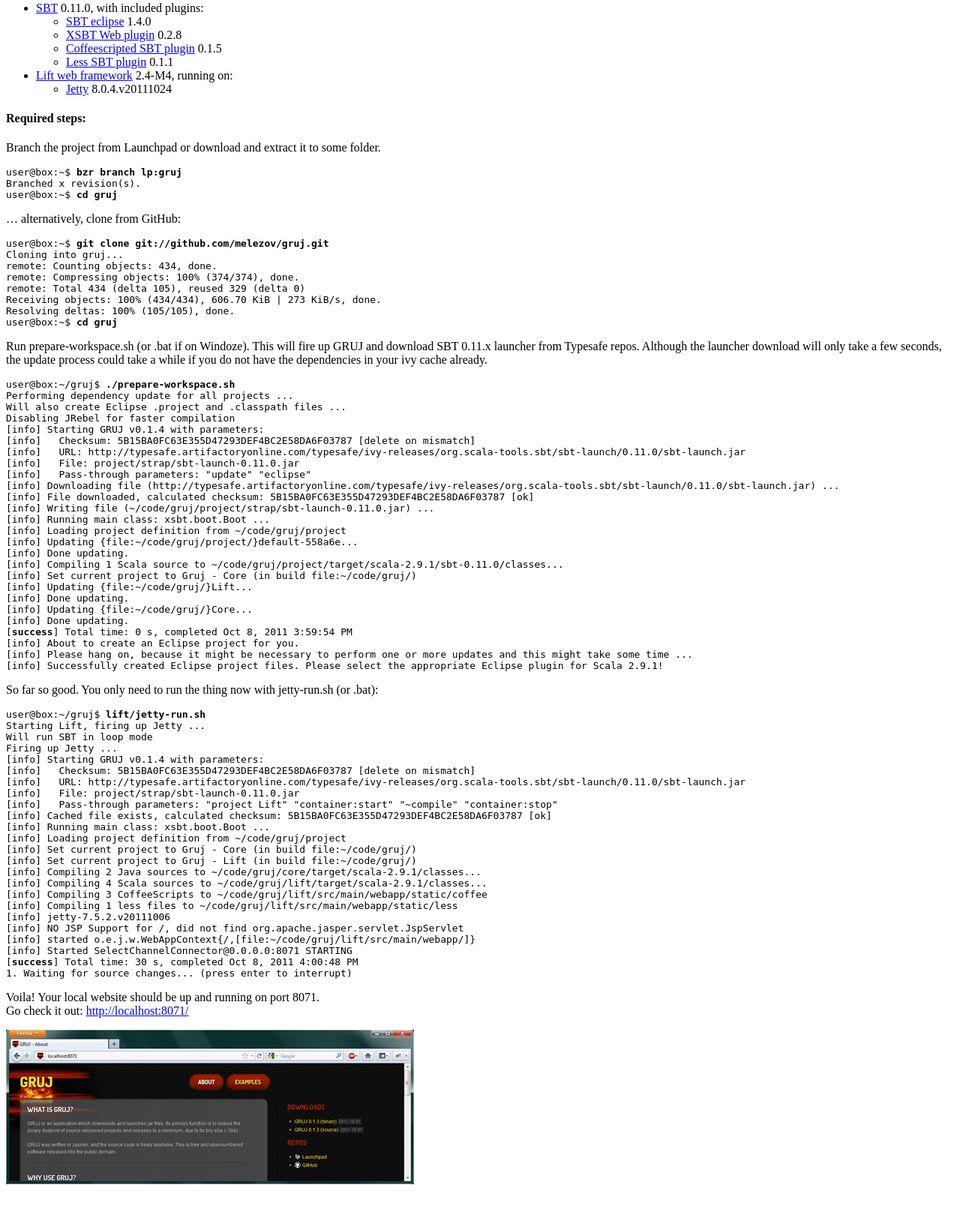
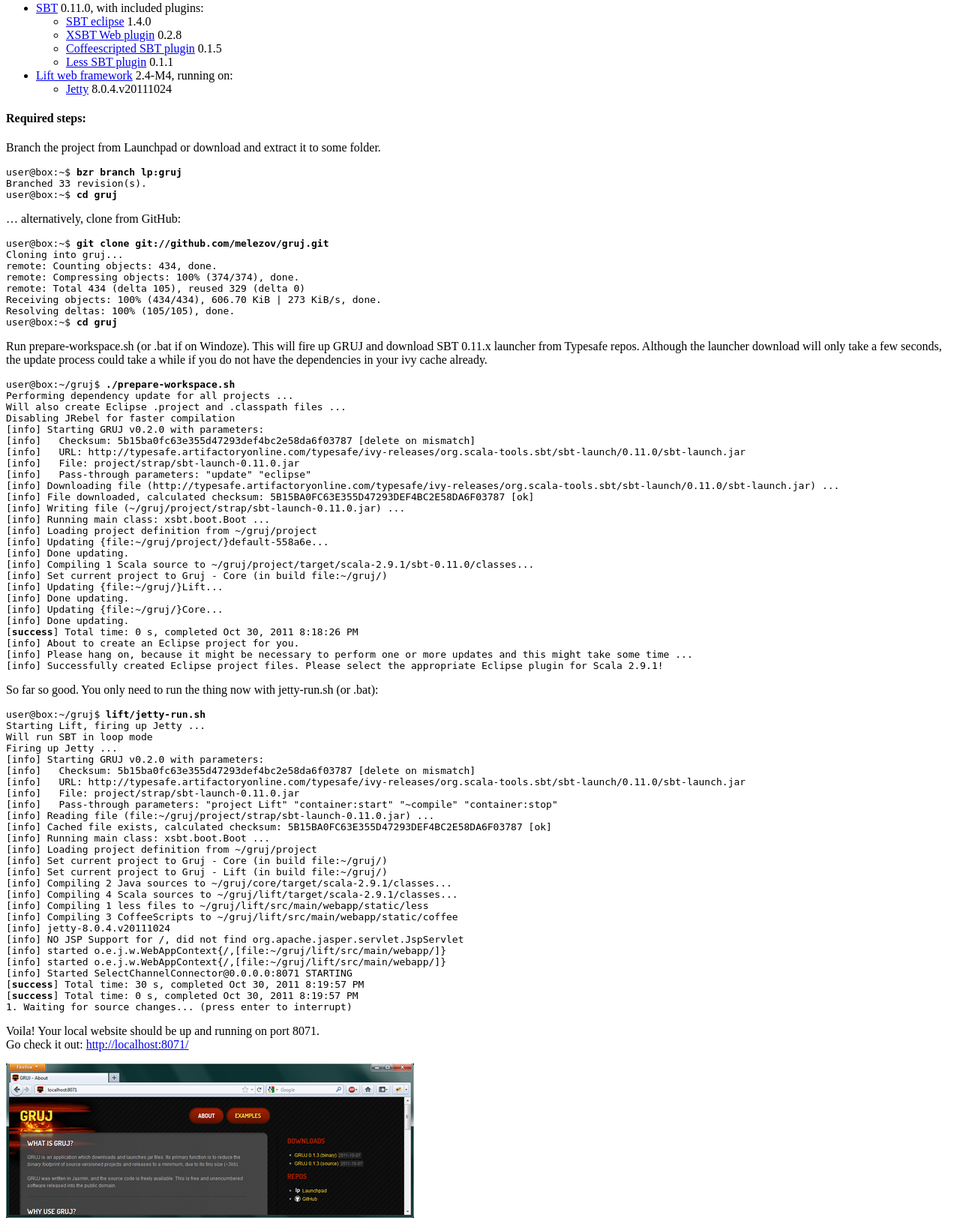
Before and after one commit to melezov/gruj, a web app: page /templates-hidden/examples/bootstrapping-sbt.html in a window 1280 px wide. Shown: the part 115-1747 px from the top of the page at 75% size. Before the commit the page ends 1694 px from the top, so only its background shows below. Run offline with its HTML, style and script files only (its server is not run), Linux system fonts and the light colour scheme; data that the repository does not hold is empty.

Commit message:
Updated docs to reflect new version (0.2.0)

```diff
--- a/lift/src/main/webapp/templates-hidden/examples/bootstrapping-sbt.html
+++ b/lift/src/main/webapp/templates-hidden/examples/bootstrapping-sbt.html
@@ -44,7 +44,7 @@
         Branch the project from Launchpad or download and extract it to some folder.
       </p>
       <pre>user@box:~$ <strong class="command">bzr branch lp:gruj</strong>
-Branched x revision(s).
+Branched 33 revision(s).
 user@box:~$ <strong class="command">cd gruj</strong></pre>
 
       <p>
@@ -70,25 +70,25 @@
 Performing dependency update for all projects ...
 Will also create Eclipse .project and .classpath files ...
 Disabling JRebel for faster compilation
-[info] Starting GRUJ v0.1.4 with parameters:
-[info]   Checksum: 5B15BA0FC63E355D47293DEF4BC2E58DA6F03787 [delete on mismatch]
+[info] Starting GRUJ v0.2.0 with parameters:
+[info]   Checksum: 5b15ba0fc63e355d47293def4bc2e58da6f03787 [delete on mismatch]
 [info]   URL: http://typesafe.artifactoryonline.com/typesafe/ivy-releases/org.scala-tools.sbt/sbt-launch/0.11.0/sbt-launch.jar
 [info]   File: project/strap/sbt-launch-0.11.0.jar
 [info]   Pass-through parameters: "update" "eclipse"
 [info] Downloading file (http://typesafe.artifactoryonline.com/typesafe/ivy-releases/org.scala-tools.sbt/sbt-launch/0.11.0/sbt-launch.jar) ...
 [info] File downloaded, calculated checksum: 5B15BA0FC63E355D47293DEF4BC2E58DA6F03787 [ok]
-[info] Writing file (~/code/gruj/project/strap/sbt-launch-0.11.0.jar) ...
+[info] Writing file (~/gruj/project/strap/sbt-launch-0.11.0.jar) ...
 [info] Running main class: xsbt.boot.Boot ...
-[info] Loading project definition from ~/code/gruj/project
-[info] Updating {file:~/code/gruj/project/}default-558a6e...
+[info] Loading project definition from ~/gruj/project
+[info] Updating {file:~/gruj/project/}default-558a6e...
 [info] Done updating.
-[info] Compiling 1 Scala source to ~/code/gruj/project/target/scala-2.9.1/sbt-0.11.0/classes...
-[info] Set current project to Gruj - Core (in build file:~/code/gruj/)
-[info] Updating {file:~/code/gruj/}Lift...
+[info] Compiling 1 Scala source to ~/gruj/project/target/scala-2.9.1/sbt-0.11.0/classes...
+[info] Set current project to Gruj - Core (in build file:~/gruj/)
+[info] Updating {file:~/gruj/}Lift...
 [info] Done updating.
-[info] Updating {file:~/code/gruj/}Core...
+[info] Updating {file:~/gruj/}Core...
 [info] Done updating.
-[<strong class="ok">success</strong>] Total time: 0 s, completed Oct 8, 2011 3:59:54 PM
+[<strong class="ok">success</strong>] Total time: 0 s, completed Oct 30, 2011 8:18:26 PM
 [info] About to create an Eclipse project for you.
 [info] Please hang on, because it might be necessary to perform one or more updates and this might take some time ...
 [info] Successfully created Eclipse project files. Please select the appropriate Eclipse plugin for Scala 2.9.1!</pre>
@@ -100,25 +100,28 @@
 Starting Lift, firing up Jetty ...
 Will run SBT in loop mode
 Firing up Jetty ...
-[info] Starting GRUJ v0.1.4 with parameters:
-[info]   Checksum: 5B15BA0FC63E355D47293DEF4BC2E58DA6F03787 [delete on mismatch]
+[info] Starting GRUJ v0.2.0 with parameters:
+[info]   Checksum: 5b15ba0fc63e355d47293def4bc2e58da6f03787 [delete on mismatch]
 [info]   URL: http://typesafe.artifactoryonline.com/typesafe/ivy-releases/org.scala-tools.sbt/sbt-launch/0.11.0/sbt-launch.jar
 [info]   File: project/strap/sbt-launch-0.11.0.jar
 [info]   Pass-through parameters: "project Lift" "container:start" "~compile" "container:stop"
+[info] Reading file (file:~/gruj/project/strap/sbt-launch-0.11.0.jar) ...
 [info] Cached file exists, calculated checksum: 5B15BA0FC63E355D47293DEF4BC2E58DA6F03787 [ok]
 [info] Running main class: xsbt.boot.Boot ...
-[info] Loading project definition from ~/code/gruj/project
-[info] Set current project to Gruj - Core (in build file:~/code/gruj/)
-[info] Set current project to Gruj - Lift (in build file:~/code/gruj/)
-[info] Compiling 2 Java sources to ~/code/gruj/core/target/scala-2.9.1/classes...
-[info] Compiling 4 Scala sources to ~/code/gruj/lift/target/scala-2.9.1/classes...
-[info] Compiling 3 CoffeeScripts to ~/code/gruj/lift/src/main/webapp/static/coffee
-[info] Compiling 1 less files to ~/code/gruj/lift/src/main/webapp/static/less
-[info] jetty-7.5.2.v20111006
+[info] Loading project definition from ~/gruj/project
+[info] Set current project to Gruj - Core (in build file:~/gruj/)
+[info] Set current project to Gruj - Lift (in build file:~/gruj/)
+[info] Compiling 2 Java sources to ~/gruj/core/target/scala-2.9.1/classes...
+[info] Compiling 4 Scala sources to ~/gruj/lift/target/scala-2.9.1/classes...
+[info] Compiling 1 less files to ~/gruj/lift/src/main/webapp/static/less
+[info] Compiling 3 CoffeeScripts to ~/gruj/lift/src/main/webapp/static/coffee
+[info] jetty-8.0.4.v20111024
 [info] NO JSP Support for /, did not find org.apache.jasper.servlet.JspServlet
-[info] started o.e.j.w.WebAppContext{/,[file:~/code/gruj/lift/src/main/webapp/]}
+[info] started o.e.j.w.WebAppContext{/,[file:~/gruj/lift/src/main/webapp/]}
+[info] started o.e.j.w.WebAppContext{/,[file:~/gruj/lift/src/main/webapp/]}
 [info] Started SelectChannelConnector@0.0.0.0:8071 STARTING
-[<strong class="ok">success</strong>] Total time: 30 s, completed Oct 8, 2011 4:00:48 PM
+[<strong class="ok">success</strong>] Total time: 30 s, completed Oct 30, 2011 8:19:57 PM
+[<strong class="ok">success</strong>] Total time: 0 s, completed Oct 30, 2011 8:19:57 PM
 1. Waiting for source changes... (press enter to interrupt)</pre>
 
       <p>
--- a/lift/src/main/webapp/templates-hidden/examples/other-uses.html
+++ b/lift/src/main/webapp/templates-hidden/examples/other-uses.html
@@ -19,7 +19,7 @@
         like it was shown on the <a href="/examples/executing-jars">"Executing jars"</a> example.
       </p>
       <pre>C:\&gt;<strong class="command">java -jar gruj.jar -m gopher://xsbt.org/sbt-launch-0.11.0.jar sbt-11.jar</strong>
-[info] Starting GRUJ v0.1.4 with parameters:
+[info] Starting GRUJ v0.2.0 with parameters:
 [info]   URL: gopher://xsbt.org/sbt-launch-0.11.0.jar
 [info]   File: sbt-11.jar
 [info]   Main class: [N/A]
@@ -35,12 +35,12 @@
       </p>
 
       <pre>C:\&gt;<strong class="command">java -jar gruj.jar file:gruj.jar gruj.jar file:gruj.jar gruj.jar</strong>
-[info] Starting GRUJ v0.1.4 with parameters:
+[info] Starting GRUJ v0.2.0 with parameters:
 [info]   URL: file:gruj.jar
 [info]   File: gruj.jar
 [info]   Pass-through parameters: "file:gruj.jar" "gruj.jar"
 [info] Running main class: org.gruj.Vs ...
-[info] Starting GRUJ v0.1.4 with parameters:
+[info] Starting GRUJ v0.2.0 with parameters:
 [info]   URL: file:gruj.jar
 [info]   File: gruj.jar
 [info] Running main class: org.gruj.Vs ...
```
Also changed, not shown: lift/src/main/webapp/templates-hidden/examples/executing-jars.html (+8 -8 lines).
